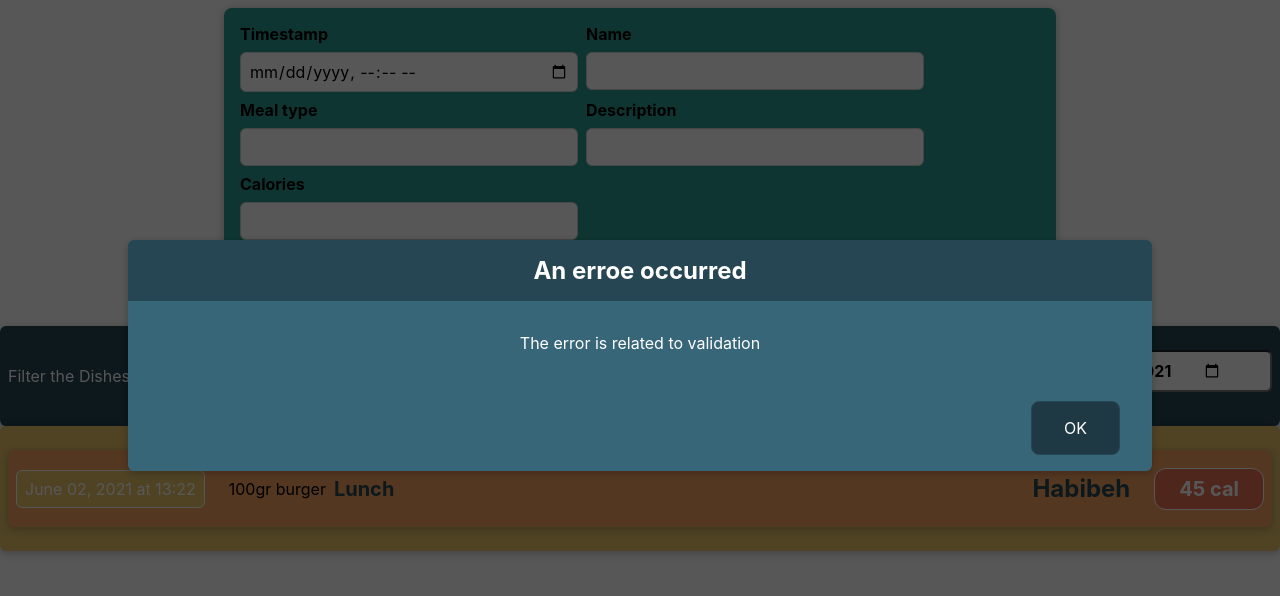
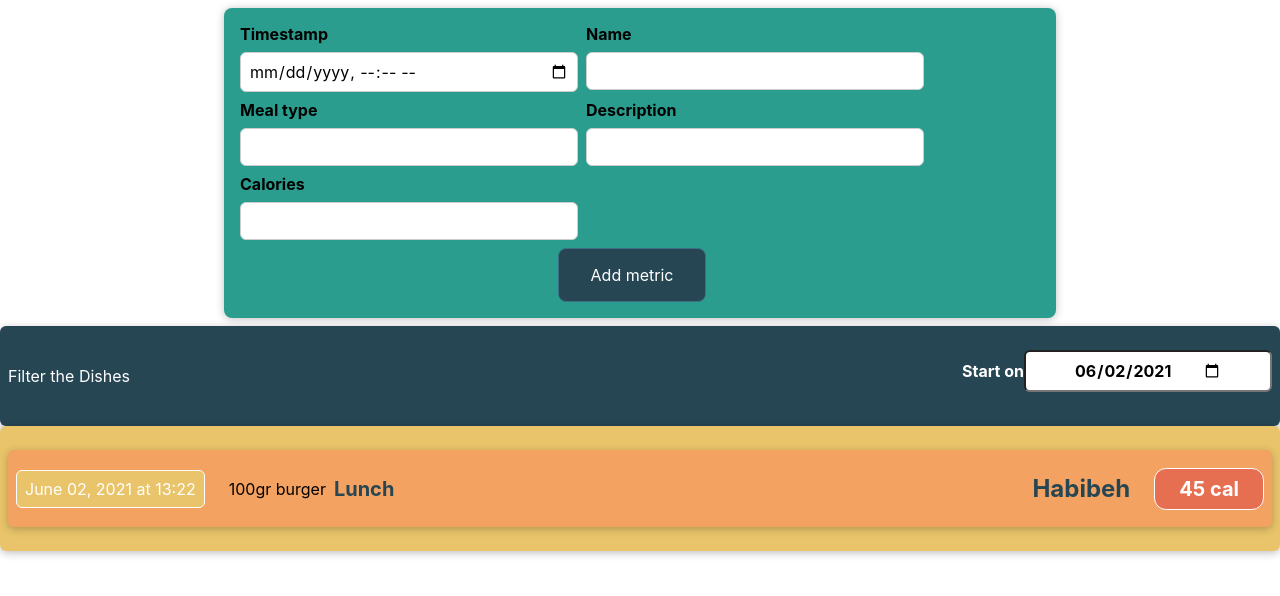
Before and after one commit to HabibehKhavari/Calorie-Tracker-App, a React (Create React App) app: page / in a window 1280 px wide. Shown: the top 596 px of the page. Built offline with nearby package versions, Linux system fonts and the light colour scheme.

Commit message:
modal dialog: #3 make it functional

```diff
--- a/src/components/EditDishItem/AddDish.js
+++ b/src/components/EditDishItem/AddDish.js
@@ -1,22 +1,34 @@
 import './AddDish.css';
 import DishForm from './DishForm';
 import ErrorModal from '../UI/ErrorModal'
+import { useState } from 'react';
 
 const AddMetric = (props) => {
+  const [error, setError] = useState()
   const addedDishHandler = (dish) => {
     console.log('someone gave me a new dish to add', dish);
     if (dish.name.trim().length === 0 ||
       dish.mealtype.trim().length === 0 ||
       dish.calories.trim().length === 0 ||
-      dish.description.trim().length === 0) { return false; }
+      dish.description.trim().length === 0) {
+      setError("Error data detected.")
+      return false;
+    }
 
     props.onAddDish(dish);
     return true;
   }
 
+  const onDismissModalHandler = () => {
+    console.log("Reseting error")
+    setError(null)
+  }
+
   return (
     <div className="add-metric">
-      <ErrorModal title="An erroe occurred" message="The error is related to validation" />
+      {error && <ErrorModal
+        title="An erroe occurred"
+        message={error} onDismiss={onDismissModalHandler} />}
       <DishForm onAddDish={addedDishHandler} />
     </div>
   );
--- a/src/components/UI/ErrorModal.js
+++ b/src/components/UI/ErrorModal.js
@@ -15,7 +15,7 @@ const ErrorModal = (props) => {
                     <p>{props.message}</p>
                 </div>
                 <footer className="error__actions">
-                    <button type="button">OK</button>
+                    <button onClick={props.onDismiss} type="button">OK</button>
                 </footer>
             </Card>
         </div>
```
